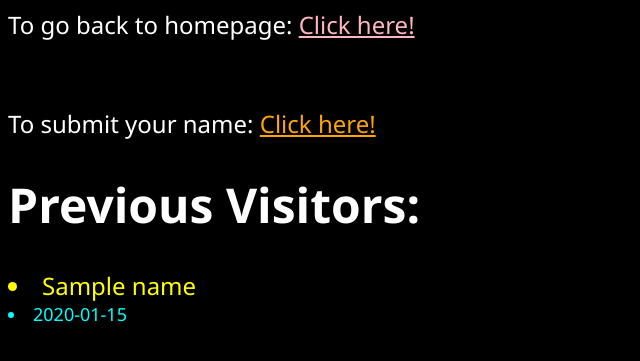
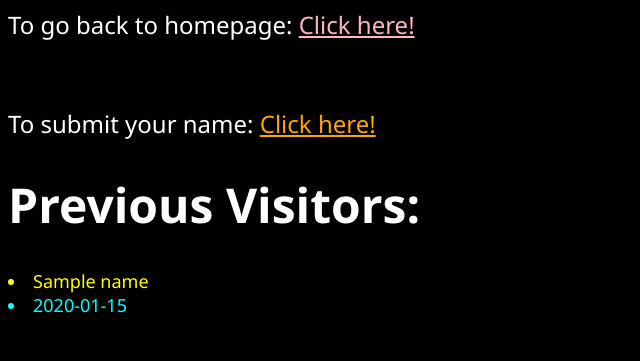
Before and after one commit to ShubhayuSingha/shubhayu, a Node server app: page /peoplebefore in a window 1280 px wide. Shown: the top 361 px of the page, without its empty margins (0-640 px from the left). Run offline with Node 20, Linux system fonts and the light colour scheme; tables that the repository leaves empty hold one stand-in row (values such as "Sample post"); some libraries are stand-ins or nearby versions.

Commit message:
Update peoplebefore.ejs

```diff
--- a/views/peoplebefore.ejs
+++ b/views/peoplebefore.ejs
@@ -12,7 +12,7 @@
     <h1>Previous Visitors: <br></h1>
 
     <% namesList.forEach(name =>{ %>
-        <li style="color: yellow"><%= name.name %></li>
+        <li style="color: yellow; font-size: 18px"><%= name.name %></li>
         <li style="color:aqua; font-size: 18px"><%= name.displayTime %></li><br>
     <% }) %>
 
```
